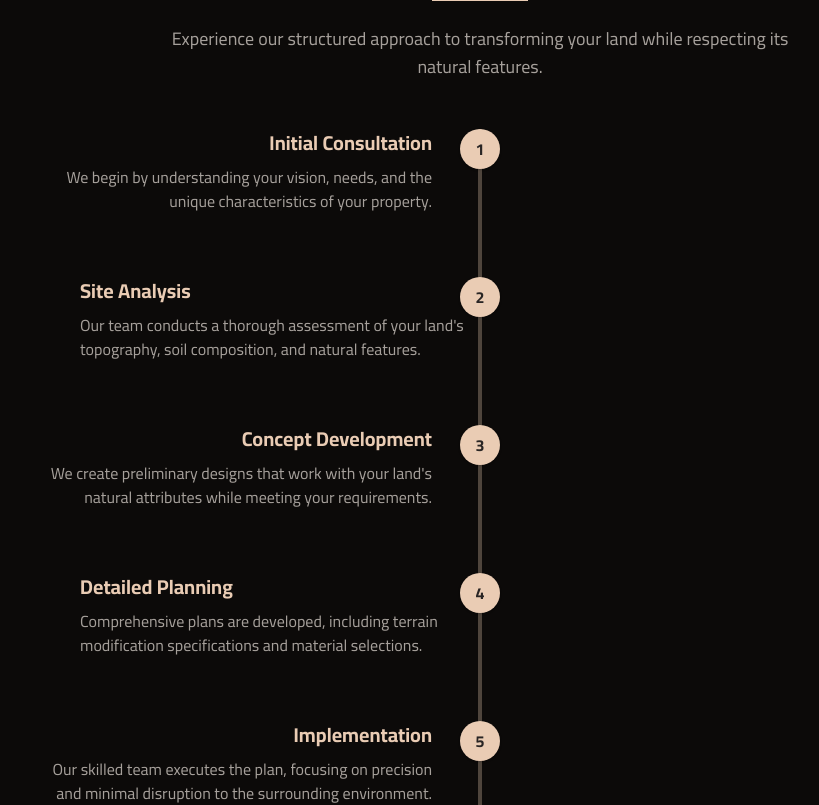
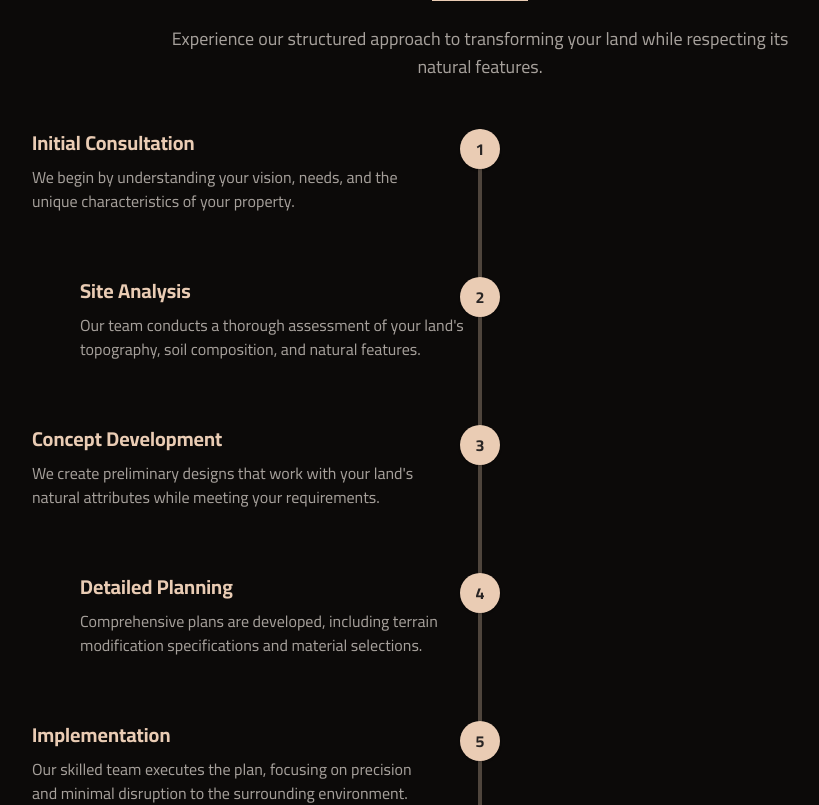
Before and after one commit to midwavestudio/adhoc-develop, a Next.js app: page /about in a window 1280 px wide. Shown: the part 1860-2665 px from the top of the page, without its empty margins (160-979 px from the left). Built offline with nearby package versions, Linux system fonts and the light colour scheme; no server answers.

Commit message:
Update timeline titles to be left-aligned on desktop view

```diff
--- a/src/app/about/page.tsx
+++ b/src/app/about/page.tsx
@@ -169,7 +169,7 @@ export default function AboutPage() {
               ].map((item, index) => (
                 <div key={index} className="flex md:grid md:grid-cols-2 items-start relative">
                   {/* Mobile layout and desktop left side (even items) */}
-                  <div className={`${index % 2 === 0 ? 'md:block' : 'md:hidden'} flex items-start md:pr-12 md:text-right`}>
+                  <div className={`${index % 2 === 0 ? 'md:block' : 'md:hidden'} flex items-start md:pr-12 md:text-left`}>
                     <div className="flex-shrink-0 md:hidden mr-4">
                       <div className="bg-[#eaccb4] rounded-full h-10 w-10 flex items-center justify-center text-stone-800 font-bold shadow-sm">
                         {item.step}
@@ -193,7 +193,7 @@ export default function AboutPage() {
                   </div>
 
                   {/* Desktop right side (odd items) */}
-                  <div className={`${index % 2 !== 0 ? 'md:block' : 'md:hidden'} hidden md:pl-12`}>
+                  <div className={`${index % 2 !== 0 ? 'md:block' : 'md:hidden'} hidden md:pl-12 md:text-left`}>
                     <h3 className="text-xl font-bold text-stone-800 dark:text-[#eaccb4] mb-2">
                       {item.title}
                     </h3>
```
